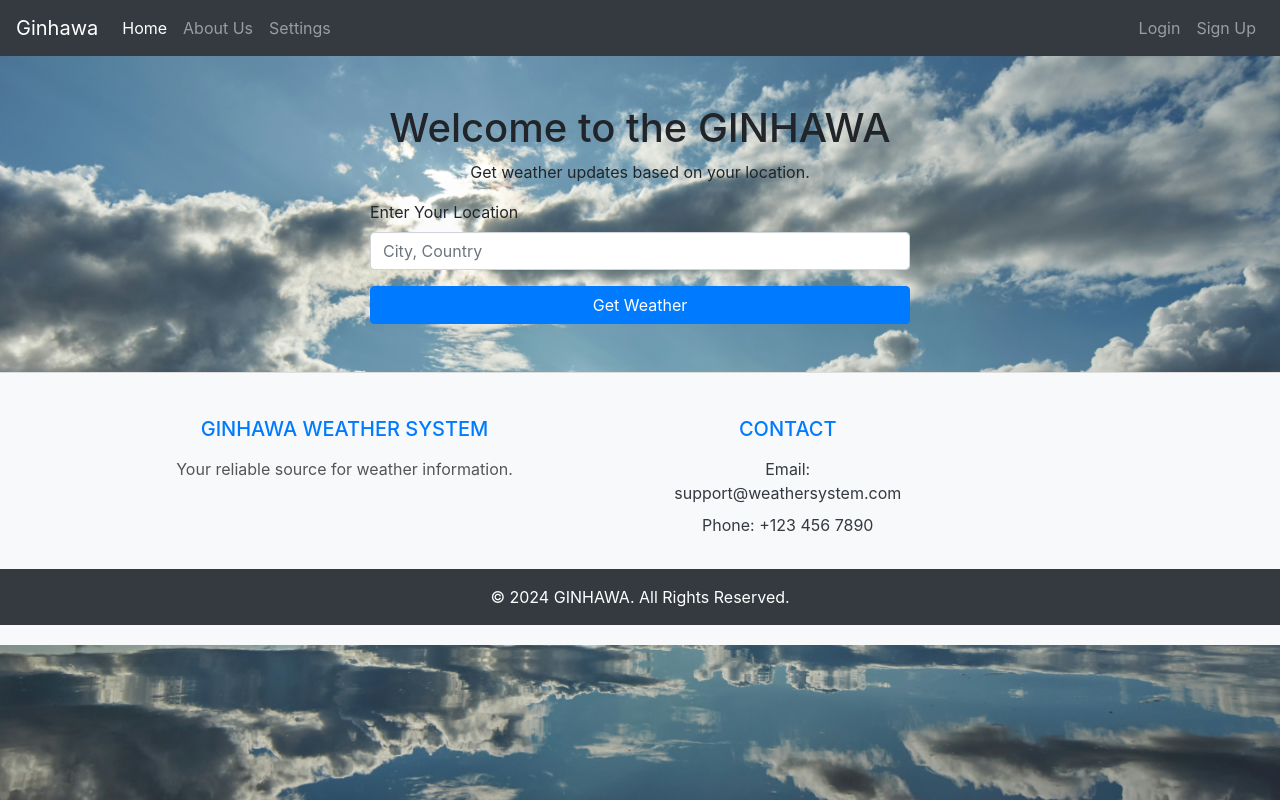
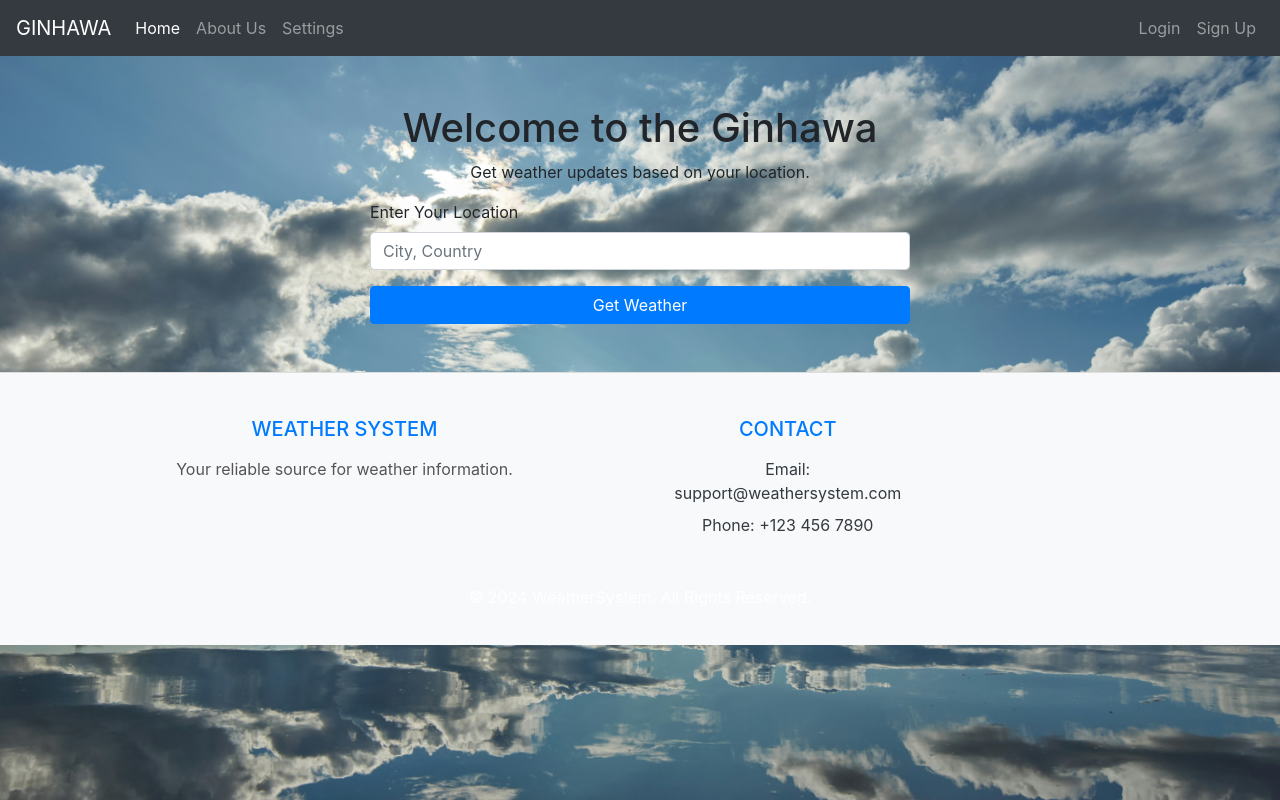
Before and after one commit to AICedric1001/IPT401-WeatherSystem, a PHP site: page / in a window 1280 px wide. Run offline with PHP 8.4, Linux system fonts and the light colour scheme.

Commit message:
LogoPicture

```diff
--- a/index.php
+++ b/index.php
@@ -9,7 +9,7 @@ if (session_status() == PHP_SESSION_NONE) {
 <head>
     <meta charset="UTF-8">
     <meta name="viewport" content="width=device-width, initial-scale=1.0">
-    <title>GINHAWA</title>
+    <title>Ginhawa</title>
     <link href="https://maxcdn.bootstrapcdn.com/bootstrap/4.5.2/css/bootstrap.min.css" rel="stylesheet">
       <link href="styles.css" rel="stylesheet">
 </head>
@@ -18,7 +18,7 @@ if (session_status() == PHP_SESSION_NONE) {
 
     <!-- Main Content -->
     <div class="container mt-5">
-    <h1 class="text-center">Welcome to the GINHAWA</h1>
+    <h1 class="text-center">Welcome to the Ginhawa</h1>
     <p class="text-center">Get weather updates based on your location.</p>
     <div class="row">
         <div class="col-md-6 offset-md-3">
@@ -40,7 +40,7 @@ if (session_status() == PHP_SESSION_NONE) {
         <div class="container p-4">
             <div class="row">
                 <div class="col-lg-6 col-md-12 mb-4 mb-md-0">
-                    <h5 class="text-uppercase">GINHAWA Weather System</h5>
+                    <h5 class="text-uppercase">Weather System</h5>
                     <p>Your reliable source for weather information.</p>
                 </div>
 
@@ -58,7 +58,7 @@ if (session_status() == PHP_SESSION_NONE) {
             </div>
         </div>
         <div class="text-center p-3 bg-dark text-white">
-            &copy; 2024 GINHAWA. All Rights Reserved.
+            &copy; 2024 WeatherSystem. All Rights Reserved.
         </div>
     </footer>
 
--- a/navbar.php
+++ b/navbar.php
@@ -1,11 +1,20 @@
+<!DOCTYPE html>
+<html lang="en">
+<head>
+    <meta charset="UTF-8">
+    <meta name="viewport" content="width=device-width, initial-scale=1.0">
+    <title>GINHAWA</title>
+    <link href="https://maxcdn.bootstrapcdn.com/bootstrap/4.5.2/css/bootstrap.min.css" rel="stylesheet">
+
+</head>
+<body>
     <?php
     if (session_status() == PHP_SESSION_NONE) {
         session_start();
     }
     ?>
-
     <nav class="navbar navbar-expand-lg navbar-dark bg-dark">
-    <a class="navbar-brand" href="#">Ginhawa</a>
+        <a class="navbar-brand" href="#">GINHAWA</a>
         <button class="navbar-toggler" type="button" data-toggle="collapse" data-target="#navbarSupportedContent"
                 aria-controls="navbarSupportedContent" aria-expanded="false" aria-label="Toggle navigation">
             <span class="navbar-toggler-icon"></span>
@@ -42,3 +51,15 @@ if (session_status() == PHP_SESSION_NONE) {
             </ul>
         </div>
     </nav>
+
+    <!-- Rest of your HTML content goes here -->
+
+    <script src="https://code.jquery.com/jquery-3.5.1.slim.min.js"></script>
+    <script src="https://cdn.jsdelivr.net/npm/@popperjs/core@2.9.2/dist/umd/popper.min.js"></script>
+    <script src="https://maxcdn.bootstrapcdn.com/bootstrap/4.5.2/js/bootstrap.min.js"></script>
+
+    <!-- Login Modal -->
+    <!-- Register Modal -->
+    <!-- Include your modals here -->
+</body>
+</html>
--- a/styles.css
+++ b/styles.css
@@ -1,8 +1,8 @@
 body {
     background-image: url(bg1.jpg);
     background-size: cover;
+}
 
-}
 .navbar {
     background-color: transparent;
     opacity: 3;
@@ -57,7 +57,7 @@ footer .list-unstyled a:hover {
 }
 
 footer .bg-dark {
-    background-color: #343a40 !important; /* Dark background color */
+    background-color: transparent !important; /* Transparent background color */
     color: #fff; /* White text color */
     padding: 10px 0; /* Top and bottom padding */
 }
```
Also changed, not shown: GINHAWALOGO.png (added). Lines whose indentation alone changed are shown as unchanged.
